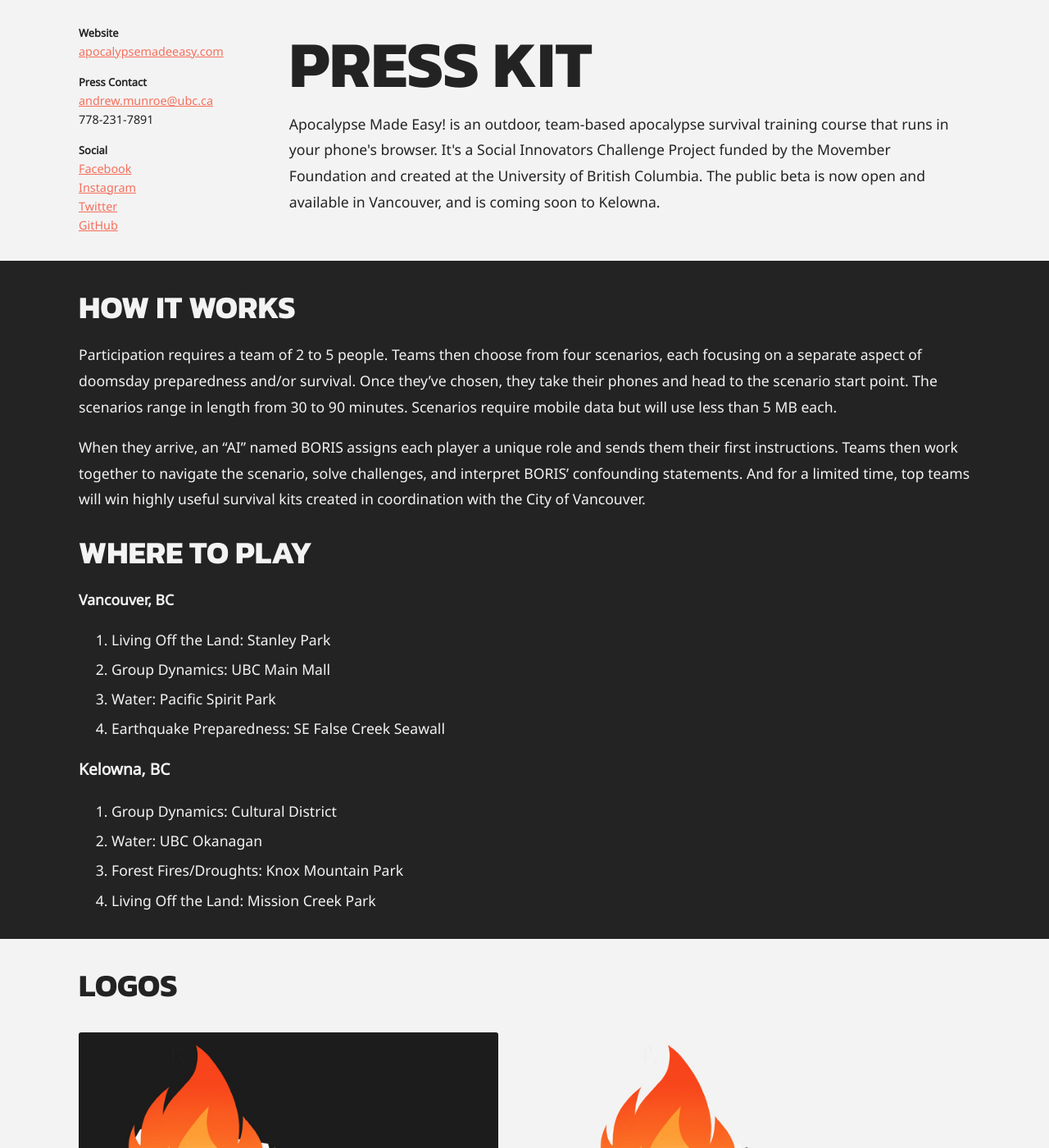
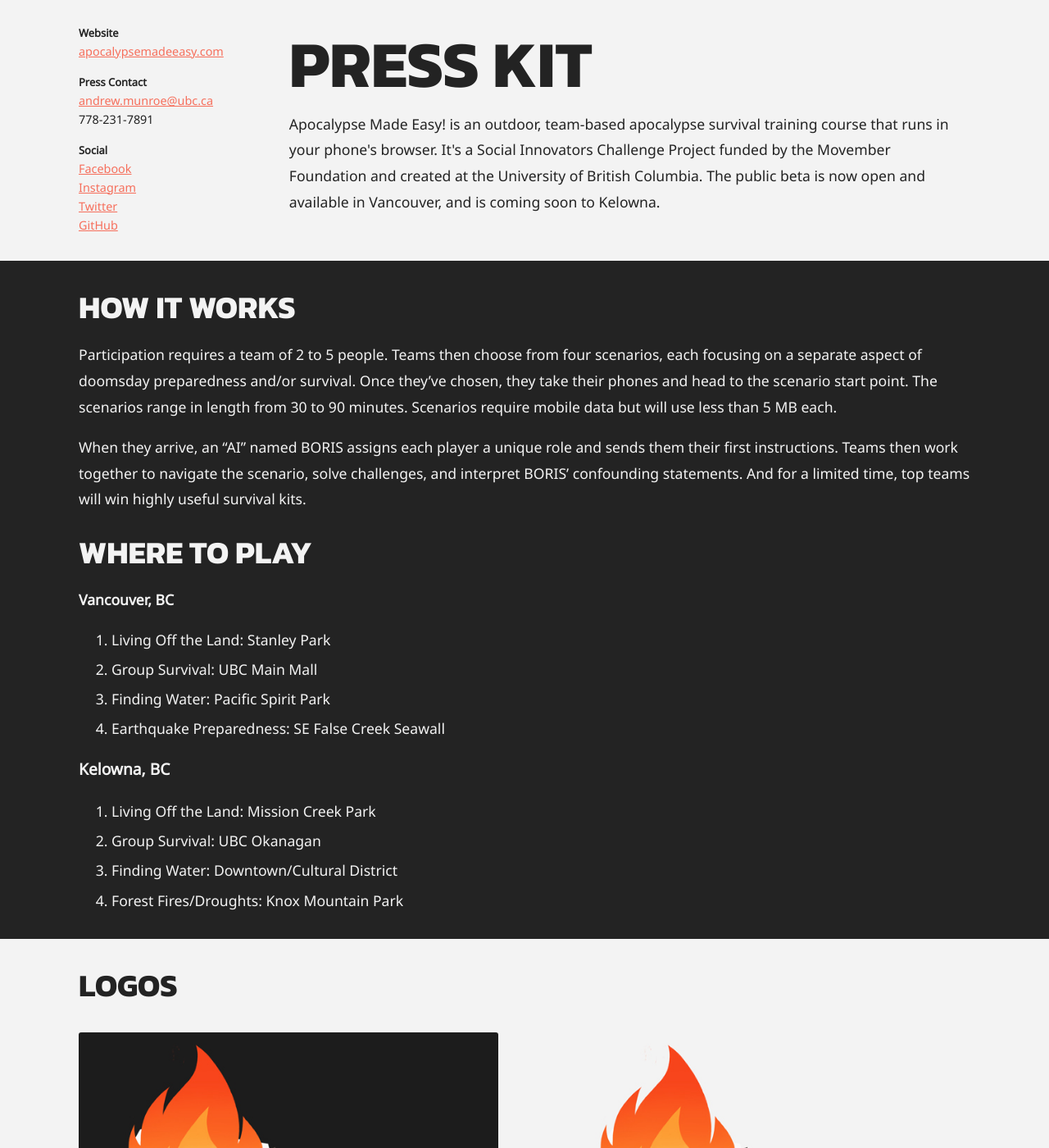
Before and after one commit to from-the-storm/ApocalypseMadeEasyWebsite, a Jekyll site: the page built from press.html, in a window 1280 px wide and 1400 px high. Shown: the whole window at 82% size. Built offline with Jekyll 4.4.1, drawn with Linux system fonts in a browser that asks for light colours; some of the changed text lies outside the part shown.

Commit message:
Project transfer info update

```diff
--- a/_includes/footer.html
+++ b/_includes/footer.html
@@ -21,10 +21,9 @@
     </footer>
     <div id="first" class="fourth-wall"></div>
     <div id="section-funding">
-        <p>Apocalypse Made Easy! is a Social Innovators Challenge Project funded by the <a href="https://ca.movember.com" target="_blank">Movember Foundation</a>. It was developed with support from the University of British Columbia's <a href="http://menshealthresearch.ubc.ca" target="_blank">Men's Health Research Program</a> and <a href="https://nursing.ubc.ca" target="_blank">School of Nursing</a>.</p>
+        <p>Apocalypse Made Easy! is a Social Innovators Challenge Project funded by the <a href="https://ca.movember.com" target="_blank" rel="noopener noreferrer">Movember Foundation</a>. It is being developed at the University of British Columbia with support from the Global Reporting Centre.</p>
         <div id="logos">
             <img height="70" width="70" class="mov" src="assets/img/movember-white.png" alt="Funded by the Movember Foundation" />
-            <img height="70" width="70" class="mhr" src="assets/img/mhr.png" alt="Supported by Men's Health Research" />
             <img height="70" width="70" class="ubc" src="assets/img/ubc.png" alt="Supported by the University of British Columbia" />
         </div>
     </div>
--- a/_layouts/home.html
+++ b/_layouts/home.html
@@ -4,7 +4,6 @@
 
 <article>
   <section id="welcome">
-  {% include boris-alert-system.html %}
   <div class="ad-nauseum"></div>
     <div class="section-body">
       <div class="sixty">
@@ -93,7 +92,7 @@
                 <a href="#" class="accordion-title">Where can I do it? And what's it cost?</a>
                 <div class="accordion-content" data-tab-content>
                     <p>It's available in Vancouver and Kelowna in the locations marked on the map above me here. The Vancouver beta is <a style="color: #f66f5c; text-decoration: underline;" rel="noopener noreferrer" class="start-playing" target="_blank" href="https://play.apocalypsemadeeasy.com">open now</a>. The Kelowna beta will open in March 2019. If you live anywhere other than those two places, you will sadly perish during the coming apocalypse due to your lack of preparedness. However, you may wish to sign up to get notified if the course comes to your city. Assuming the world isn’t over by then. It probably will be.</p>
-                    <p>Since we're in beta, the cost is <span class="hooray">free!</span> We might even pay you to do it. But the true cost is if you <em>don’t</em> participate and are ill-prepared for the end. That cost is astronomical.</p>
+                    <p>It's <span class="hooray">free!</span> We might even pay you to do it. But the true cost is if you <em>don’t</em> participate and are ill-prepared for the end. That cost is astronomical.</p>
                 </div>
             </li>
             <li class="accordion-item" data-accordion-item>
--- a/press.html
+++ b/press.html
@@ -21,21 +21,21 @@
           <div class="section-body">
               <div>
                   <h2>How it works</h2>
-                  <p>Participation requires a team of 2 to 5 people. Teams then choose from four scenarios, each focusing on a separate aspect of doomsday preparedness and/or survival. Once they’ve chosen, they take their phones and head to the scenario start point. The scenarios range in length from 30 to 90 minutes. Scenarios require mobile data but will use less than 5 MB each.</p><p>When they arrive, an “AI” named BORIS assigns each player a unique role and sends them their first instructions. Teams then work together to navigate the scenario, solve challenges, and interpret BORIS’ confounding statements. And for a limited time, top teams will win highly useful survival kits created in coordination with the City of Vancouver.</p>
+                  <p>Participation requires a team of 2 to 5 people. Teams then choose from four scenarios, each focusing on a separate aspect of doomsday preparedness and/or survival. Once they’ve chosen, they take their phones and head to the scenario start point. The scenarios range in length from 30 to 90 minutes. Scenarios require mobile data but will use less than 5 MB each.</p><p>When they arrive, an “AI” named BORIS assigns each player a unique role and sends them their first instructions. Teams then work together to navigate the scenario, solve challenges, and interpret BORIS’ confounding statements. And for a limited time, top teams will win highly useful survival kits.</p>
                   <h2>Where to play</h2>
                   <p><strong>Vancouver, BC</strong></p>
                   <ol>
                       <li>Living Off the Land: Stanley Park</li>
-                      <li>Group Dynamics: UBC Main Mall</li>
-                      <li>Water: Pacific Spirit Park</li>
+                      <li>Group Survival: UBC Main Mall</li>
+                      <li>Finding Water: Pacific Spirit Park</li>
                       <li>Earthquake Preparedness: SE False Creek Seawall</li>
                   </ol>
                   <p><strong>Kelowna, BC</strong></p>
                   <ol>
-                      <li>Group Dynamics: Cultural District</li>
-                      <li>Water: UBC Okanagan</li>
+                      <li>Living Off the Land: Mission Creek Park</li>
+                      <li>Group Survival: UBC Okanagan</li>
+                      <li>Finding Water: Downtown/Cultural District</li>
                       <li>Forest Fires/Droughts: Knox Mountain Park</li>
-                      <li>Living Off the Land: Mission Creek Park</li>
                   </ol>
               </div>
           </div>
@@ -153,19 +153,19 @@
                   </ul>
                   <ul>
                       <li><strong>Research</strong></li>
-                      <li>Dr. John Oliffe, Principal Investigator</li>
+                      <li>Peter Klein, Principal Investigator</li>
                       <li>Dr. Barbara Riley, Evaluation Co-Lead</li>
                       <li>Matt Healey, Evaluation Co-Lead</li>
                   </ul>
                   <h2>Project Background</h2>
                   <p>The Social Innovators Challenge, of which Apocalypse Made Easy! is part, was initiated in 2015 when the Movember Foundation called for innovative, outside-the-box ideas for game-changing products or services which could increase the quantity and quality of men’s relationships, and thereby improve their mental wellbeing. Proposals were reviewed by a third-party panel of subject matter experts that included representation from across the world. 13 projects based in Australia, Canada, and the United Kingdom receiving pilot funding under the Social Innovators Challenge.</p>
-                  <p>This description was taken from the <a href="https://ca.movember.com/news/11505/5-2m-invested-in-the-fight-to-strengthen-men-s-social-connections">Movember Foundation website</a>.</p>
+                  <p>This description was taken from the <a href="https://ca.movember.com/news/11505/5-2m-invested-in-the-fight-to-strengthen-men-s-social-connections"  target="_blank" rel="noopener noreferrer">Movember Foundation website</a>.</p>
                   <h2>Partner Organizations</h2>
                   <ul>
                       <li>Movember Foundation, Funder</li>
-                      <li>Men's Health Research at UBC, In-kind Supporter</li>
-                      <li>School of Nursing at UBC, In-kind Supporter</li>
+                      <li>Global Reporting Centre at UBC, In-kind Supporter</li>
                       <li>Stanley Park Ecology Society, Content and Promotional Patner</li>
+                      <li>City of Vancouver, Content and Promotional Partner</li>
                   </ul>
               </div>
           </div>
```
Also changed, not shown: docs/index.html (+2 -6 lines), docs/press.html (+10 -10 lines), assets/img/mhr.png (deleted), docs/assets/img/mhr.png (deleted), 1 other file.
